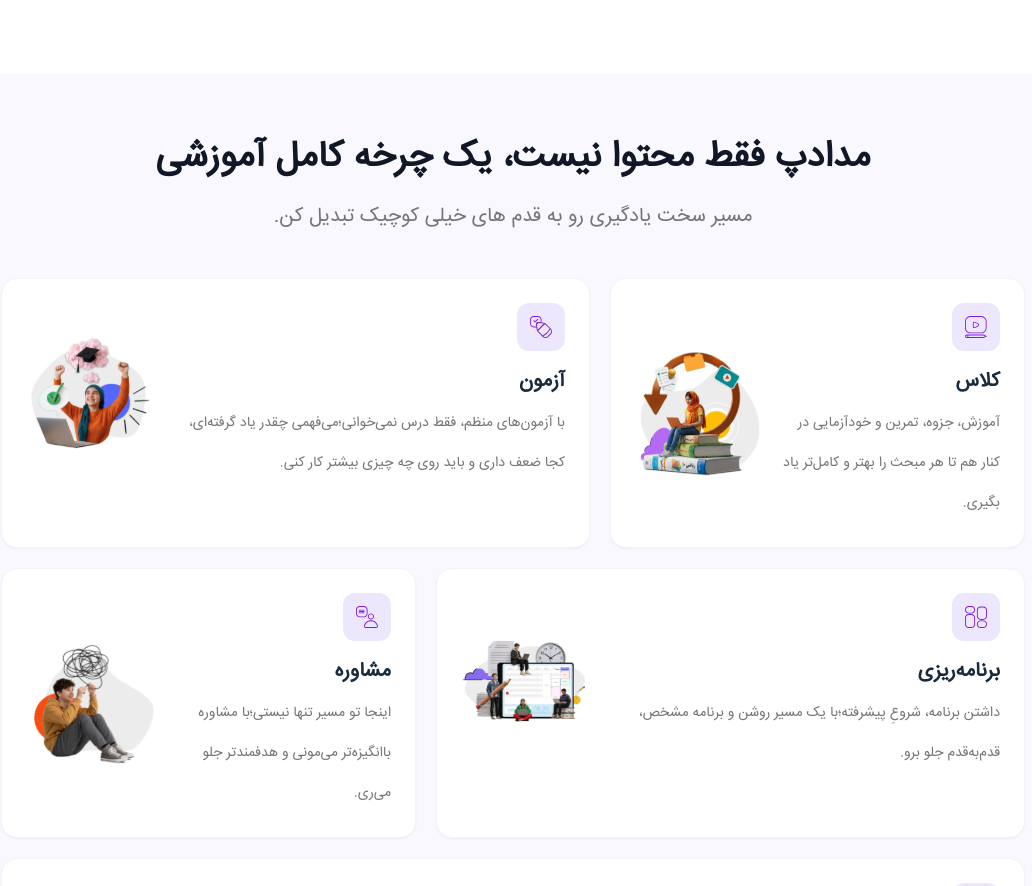
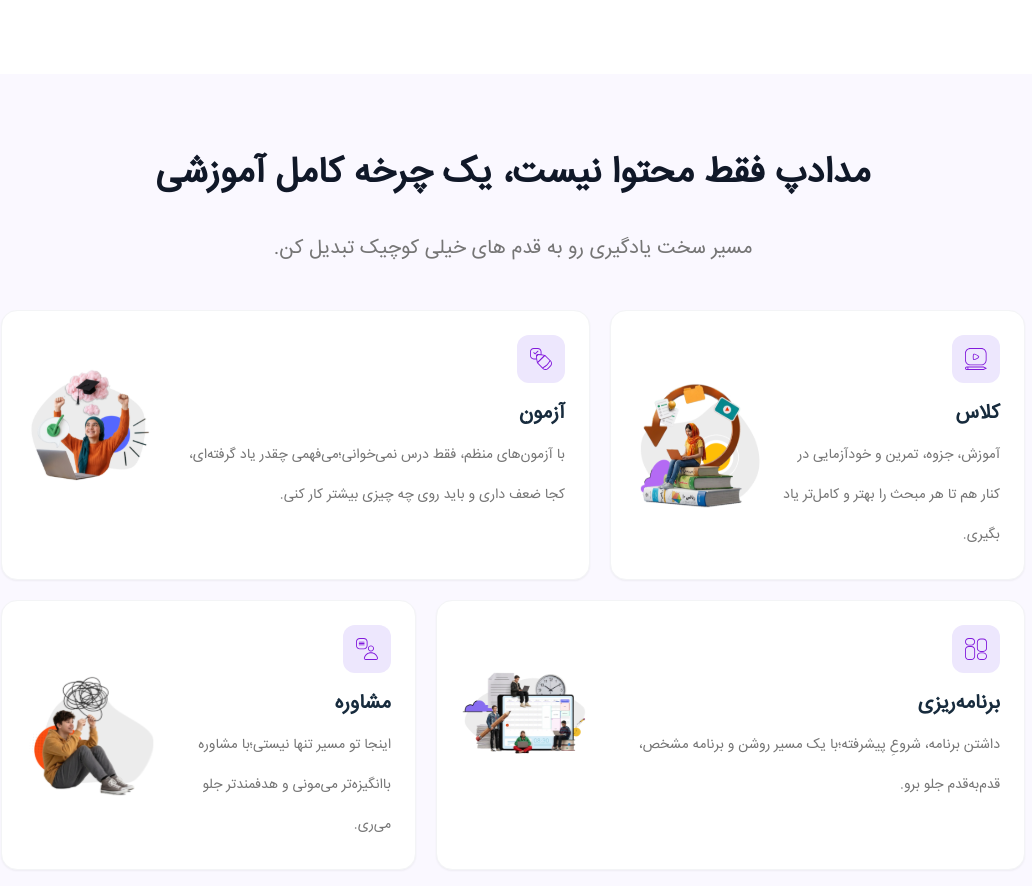
Before and after one commit to SaraSadeghnejad/medad-app, a Next.js app: page / in a window 1280 px wide. Shown: the part 1460-2346 px from the top of the page, without its empty margins (127-1159 px from the left). Built offline with nearby package versions, Linux system fonts and the light colour scheme.

Commit message:
update landing

```diff
--- a/src/components/sections/Curriculum.tsx
+++ b/src/components/sections/Curriculum.tsx
@@ -43,7 +43,7 @@ export function Curriculum() {
   return (
     <div className="bg-[var(--bg-soft)]">
       <section id="curriculum" className="section  ">
-        <h2 className="font-semibold text-4xl text-center">
+        <h2 className="font-semibold text-4xl text-center leading-18">
           مدادپ فقط محتوا نیست، یک چرخه کامل آموزشی
         </h2>
         <p className="mt-6 text-center text-xl text-[#757575]">
```
